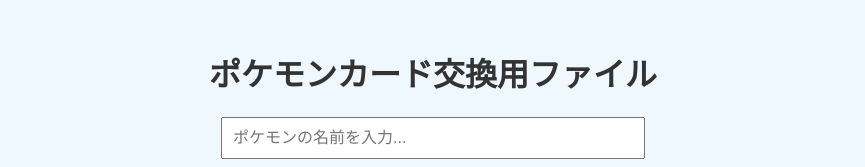
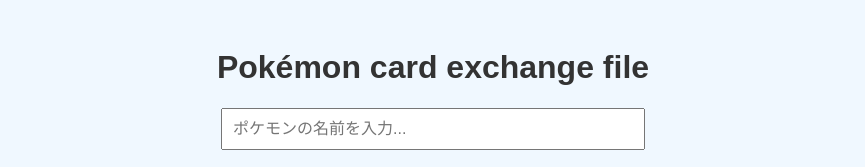
Before and after one commit to mizunoing/pokemon-cards-collection, a plain HTML site: page index.html in a window 1280 px wide. Shown: the top 167 px of the page, without its empty margins (207-1072 px from the left). Drawn offline with Linux system fonts and the light colour scheme.

Commit message:
Update index.html

```diff
--- a/index.html
+++ b/index.html
@@ -3,7 +3,7 @@
 <head>
   <meta charset="UTF-8">
   <meta name="viewport" content="width=device-width, initial-scale=1.0">
-  <title>ポケモンカード一覧</title>
+  <title>Pokémon card exchange file</title>
   <style>
     body {
       font-family: sans-serif;
@@ -42,7 +42,7 @@
   </style>
 </head>
 <body>
-  <h1>ポケモンカード交換用ファイル</h1>
+  <h1>Pokémon card exchange file</h1>
 
   <div class="search-box">
     <input type="text" id="searchInput" placeholder="ポケモンの名前を入力...">
```
